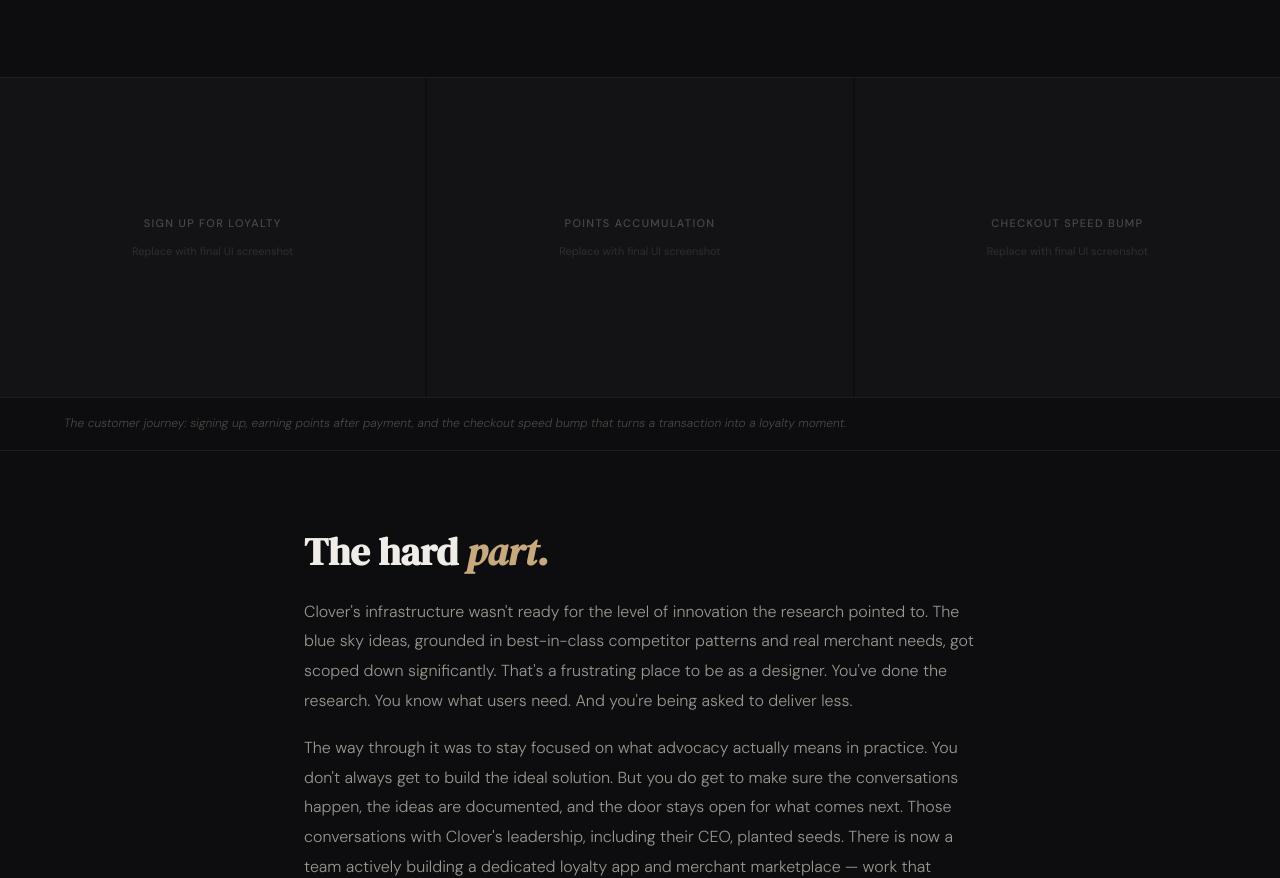
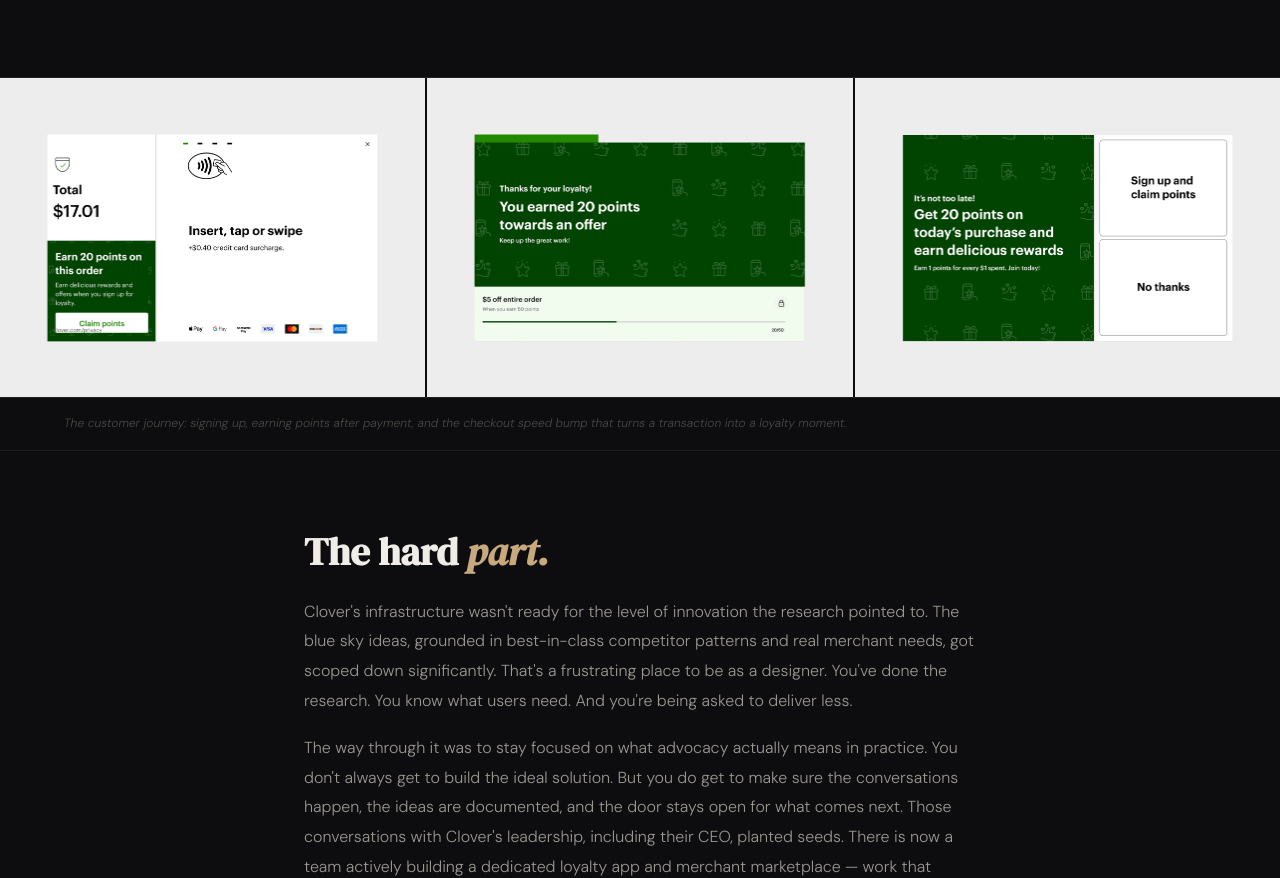
Before and after one commit to cheljones90/chelsea-portfolio, a plain HTML site: page clover-loyalty.html in a window 1280 px wide. Shown: the part 7238-8116 px from the top of the page. Drawn offline with Linux system fonts and the light colour scheme.

Commit message:
Add files via upload

```diff
--- a/clover-loyalty.html
+++ b/clover-loyalty.html
@@ -277,22 +277,13 @@ nav.scrolled{background:rgba(13,13,15,0.88);backdrop-filter:blur(20px);border-co
 <!-- CUSTOMER SCREENS THREE UP -->
 <div class="case-img-grid-3 reveal">
   <div class="case-img-full">
-    <div class="case-img-placeholder">
-      <span class="case-img-placeholder-label">Sign Up for Loyalty</span>
-      <span class="case-img-placeholder-sub">Replace with final UI screenshot</span>
-    </div>
+    <img src="/signup_case-img-grid.jpg" alt="Customer loyalty sign up — earn 20 points prompt at checkout" style="width:100%;height:100%;object-fit:cover;display:block;">
   </div>
   <div class="case-img-full">
-    <div class="case-img-placeholder">
-      <span class="case-img-placeholder-label">Points Accumulation</span>
-      <span class="case-img-placeholder-sub">Replace with final UI screenshot</span>
-    </div>
+    <img src="/points-accum_case-img-grid.jpg" alt="Points accumulation — you earned 20 points towards an offer" style="width:100%;height:100%;object-fit:cover;display:block;">
   </div>
   <div class="case-img-full">
-    <div class="case-img-placeholder">
-      <span class="case-img-placeholder-label">Checkout Speed Bump</span>
-      <span class="case-img-placeholder-sub">Replace with final UI screenshot</span>
-    </div>
+    <img src="/speed-bump_case-img-grid.jpg" alt="Checkout speed bump — get 20 points on today's purchase loyalty prompt" style="width:100%;height:100%;object-fit:cover;display:block;">
   </div>
 </div>
 <p class="case-caption">The customer journey: signing up, earning points after payment, and the checkout speed bump that turns a transaction into a loyalty moment.</p>
```
Also changed, not shown: points-accum_case-img-grid.jpg (added), signup_case-img-grid.jpg (added), speed-bump_case-img-grid.jpg (added).
